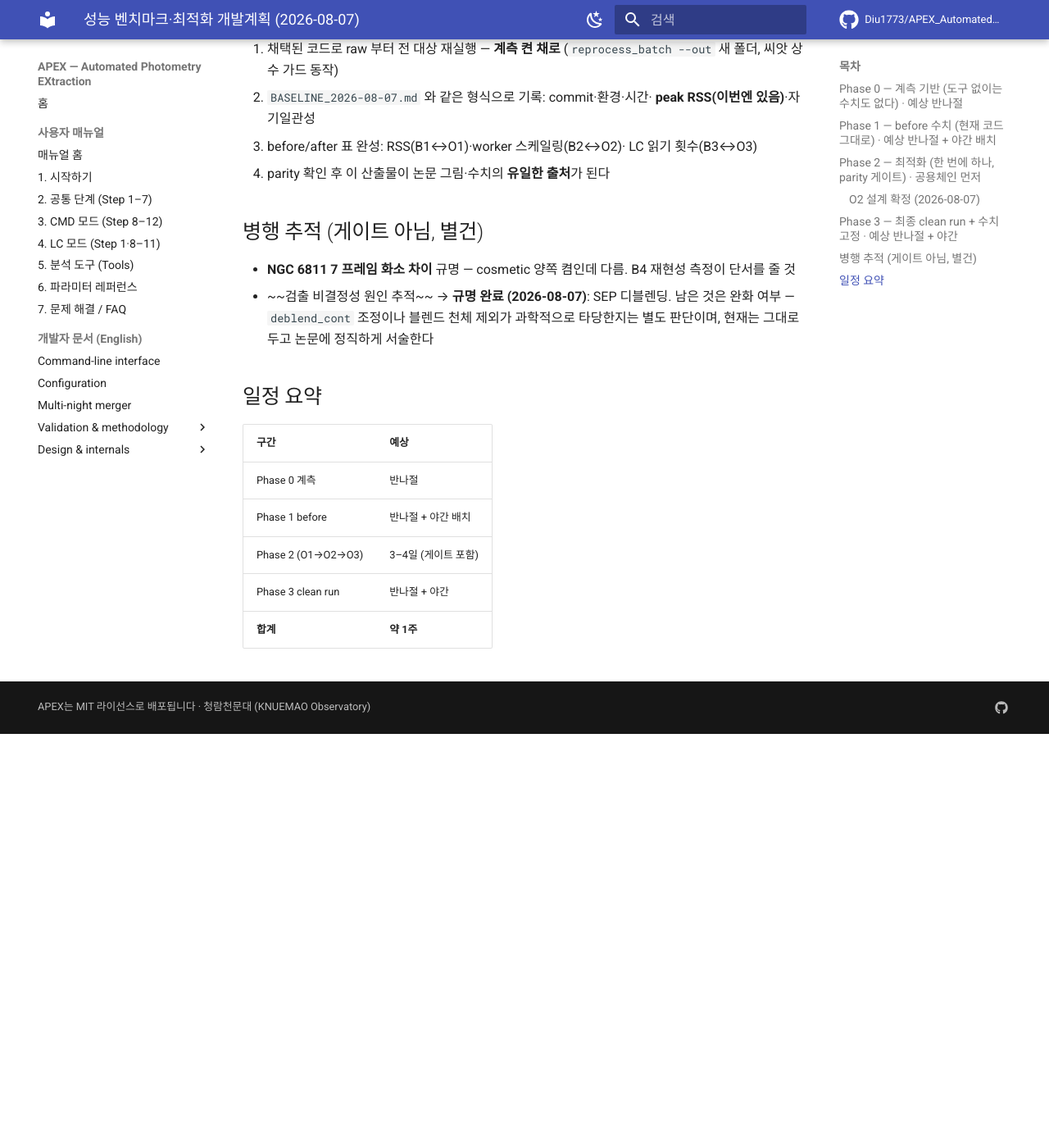
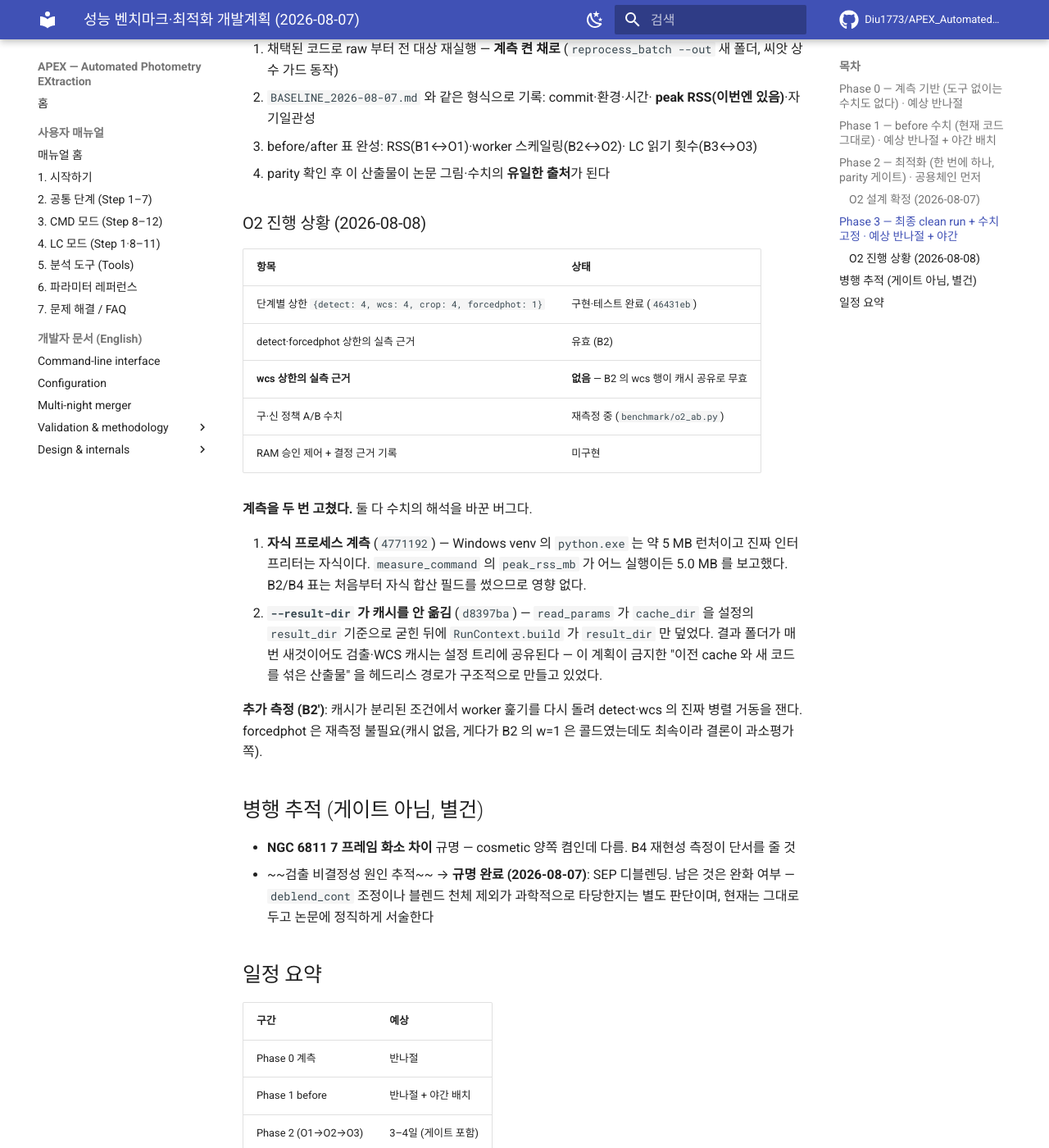
Before and after one commit to Diu1773/APEX_AutomatedPhotometryEXtraction, an MkDocs documentation site: the page built from docs/audit/APEX_PERF_DEV_PLAN.md, in a window 1280 px wide and 1400 px high, scrolled down 3031 px. Shown: the whole window at 82% size. Built offline with MkDocs 1.6.1 and Material for MkDocs 9.7.7, drawn with Linux system fonts in a browser that asks for light colours; comment, search, counter and statistics services are not loaded; before the commit the page ends 3926 px from its top, so only the background shows below that.

Commit message:
docs(plan): O2 진행 상황과 B2' 재측정 항목 추가
계측 버그 두 건과 그 소급 영향, wcs 상한이 근거를 잃었다는 사실,
캐시 분리 조건에서의 worker 재훑기(B2')를 계획에 반영한다.

Co-Authored-By: Claude Opus 5 <noreply@anthropic.com>

```diff
--- a/docs/audit/APEX_PERF_DEV_PLAN.md
+++ b/docs/audit/APEX_PERF_DEV_PLAN.md
@@ -103,6 +103,32 @@ Phase 3 clean run 의 CMD 산출물 검증으로 갈음한다.
    LC 읽기 횟수(B3↔O3)
 4. parity 확인 후 이 산출물이 논문 그림·수치의 **유일한 출처**가 된다
 
+### O2 진행 상황 (2026-08-08)
+
+| 항목 | 상태 |
+|---|---|
+| 단계별 상한 `{detect: 4, wcs: 4, crop: 4, forcedphot: 1}` | 구현·테스트 완료 (`46431eb`) |
+| detect·forcedphot 상한의 실측 근거 | 유효 (B2) |
+| **wcs 상한의 실측 근거** | **없음** — B2 의 wcs 행이 캐시 공유로 무효 |
+| 구·신 정책 A/B 수치 | 재측정 중 (`benchmark/o2_ab.py`) |
+| RAM 승인 제어 + 결정 근거 기록 | 미구현 |
+
+**계측을 두 번 고쳤다.** 둘 다 수치의 해석을 바꾼 버그다.
+
+1. **자식 프로세스 계측** (`4771192`) — Windows venv 의 `python.exe` 는 약 5 MB
+   런처이고 진짜 인터프리터는 자식이다. `measure_command` 의 `peak_rss_mb` 가
+   어느 실행이든 5.0 MB 를 보고했다. B2/B4 표는 처음부터 자식 합산 필드를
+   썼으므로 영향 없다.
+2. **`--result-dir` 가 캐시를 안 옮김** (`d8397ba`) — `read_params` 가
+   `cache_dir` 을 설정의 `result_dir` 기준으로 굳힌 뒤에 `RunContext.build` 가
+   `result_dir` 만 덮었다. 결과 폴더가 매번 새것이어도 검출·WCS 캐시는
+   설정 트리에 공유된다 — 이 계획이 금지한 "이전 cache 와 새 코드를 섞은
+   산출물" 을 헤드리스 경로가 구조적으로 만들고 있었다.
+
+**추가 측정 (B2′)**: 캐시가 분리된 조건에서 worker 훑기를 다시 돌려
+detect·wcs 의 진짜 병렬 거동을 잰다. forcedphot 은 재측정 불필요(캐시 없음,
+게다가 B2 의 w=1 은 콜드였는데도 최속이라 결론이 과소평가 쪽).
+
 ## 병행 추적 (게이트 아님, 별건)
 
 - **NGC 6811 7 프레임 화소 차이** 규명 — cosmetic 양쪽 켬인데 다름.
```
